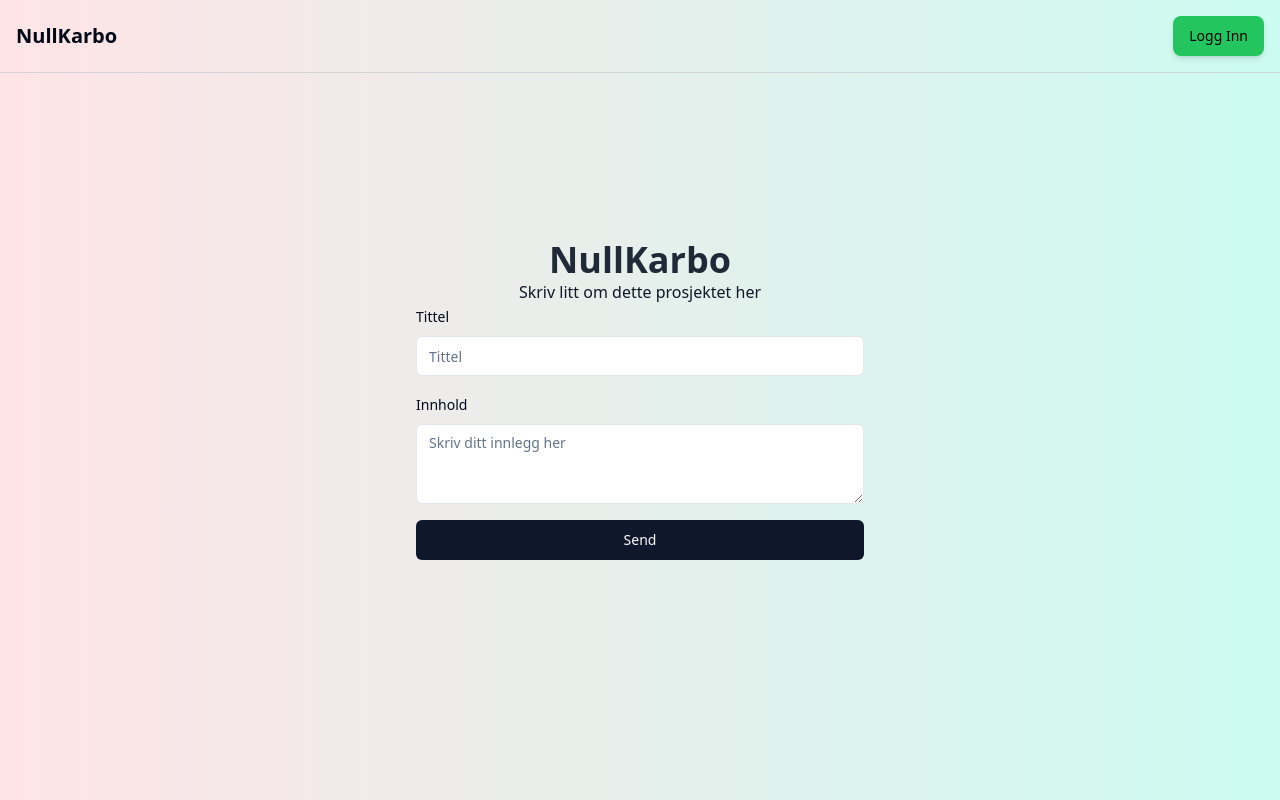
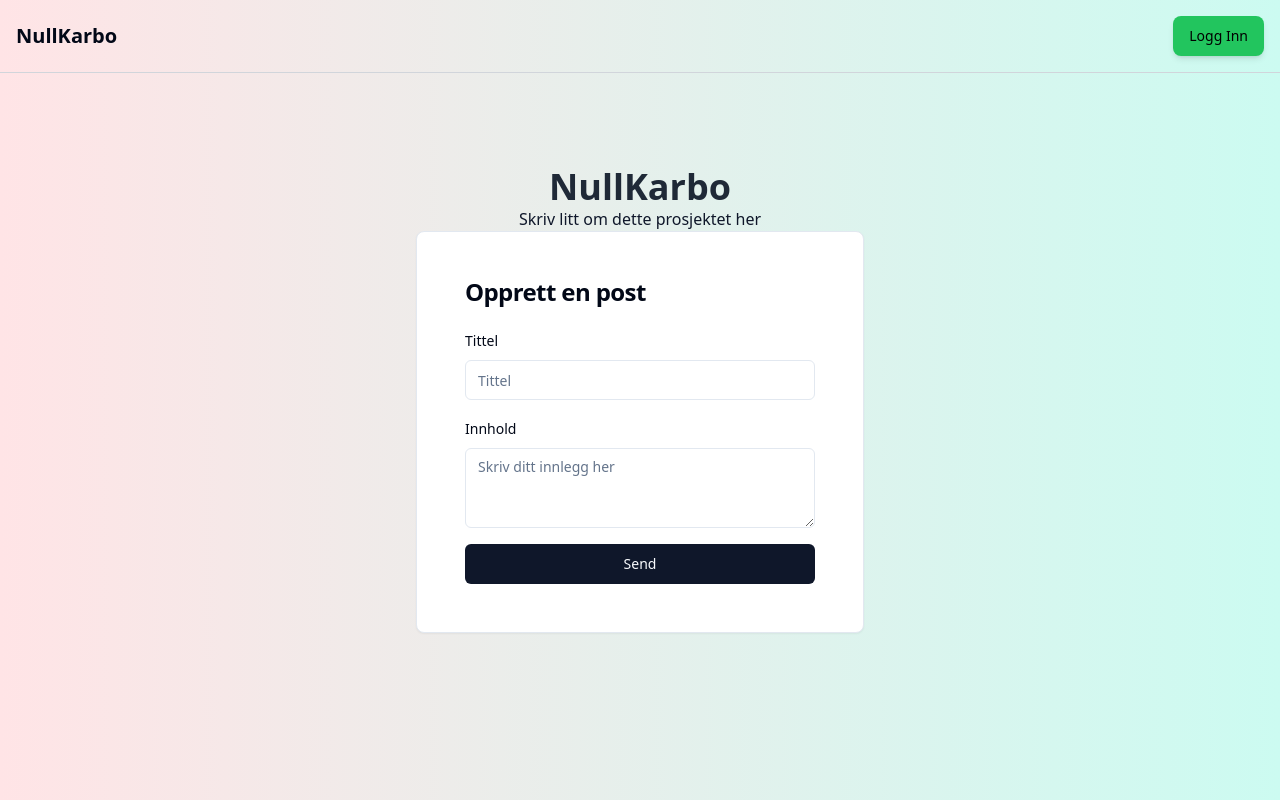
Before and after one commit to coding-chef77/forum, a Next.js app: page / in a window 1280 px wide. Built offline with nearby package versions, Linux system fonts and the light colour scheme; no server answers.

Commit message:
made a new form component

```diff
--- a/src/app/page.tsx
+++ b/src/app/page.tsx
@@ -1,85 +1,13 @@
-"use client";
+import PostForm from "~/components/PostForm";
 
-import * as z from "zod";
-import { useForm } from "react-hook-form";
-import { zodResolver } from "@hookform/resolvers/zod";
-import {
-  Form,
-  FormControl,
-  FormField,
-  FormItem,
-  FormLabel,
-  FormMessage,
-} from "~/components/ui/form";
-import { Input } from "~/components/ui/input";
-import { Button } from "~/components/ui/button";
-import { Textarea } from "~/components/ui/textarea";
-
-const formSchema = z.object({
-  tittel: z.string().min(1, { message: "Feltet kan ikke være tom" }),
-  innhold: z.string().min(1, { message: "Feltet kan ikke være tom" }), // Main content
-  kategori: z.string().optional(), // Optional category
-  tags: z.array(z.string()).optional(), // Optional tags
-  attachments: z.any().optional(), // Optional attachments
-});
 export default function HomePage() {
-  const form = useForm<z.infer<typeof formSchema>>({
-    resolver: zodResolver(formSchema),
-    defaultValues: {
-      tittel: "",
-      innhold: "",
-      kategori: "",
-      tags: [],
-      attachments: [],
-    },
-  });
-
-  const handleSubmit = () => {
-    console.log(form.getValues());
-  };
   return (
     <main className="flex min-h-screen flex-col items-center justify-center">
-      {" "}
       <h1 className="text-4xl font-bold text-gray-800">NullKarbo</h1>
       <p className="text-primary text-2-xl">
         Skriv litt om dette prosjektet her
       </p>
-      <Form {...form}>
-        <form
-          onSubmit={form.handleSubmit(handleSubmit)}
-          className="flex w-full max-w-md flex-col gap-4"
-        >
-          <FormField
-            control={form.control}
-            name="tittel"
-            render={({ field }) => (
-              <FormItem>
-                <FormLabel>Tittel</FormLabel>
-                <FormControl>
-                  <Input placeholder="Tittel" type="text" {...field} />
-                </FormControl>
-                <FormMessage />
-              </FormItem>
-            )}
-          />
-
-          <FormField
-            control={form.control}
-            name="innhold"
-            render={({ field }) => (
-              <FormItem>
-                <FormLabel>Innhold</FormLabel>
-                <FormControl>
-                  <Textarea placeholder="Skriv ditt innlegg her" {...field} />
-                </FormControl>
-                <FormMessage />
-              </FormItem>
-            )}
-          />
-
-          <Button type="submit">Send</Button>
-        </form>
-      </Form>
+      <PostForm />
     </main>
   );
 }
--- /dev/null
+++ b/src/components/PostForm.tsx
@@ -0,0 +1,89 @@
+"use client";
+
+import * as z from "zod";
+import { useForm } from "react-hook-form";
+import { zodResolver } from "@hookform/resolvers/zod";
+import {
+  Form,
+  FormControl,
+  FormField,
+  FormItem,
+  FormLabel,
+  FormMessage,
+} from "~/components/ui/form";
+import { Input } from "~/components/ui/input";
+import { Button } from "~/components/ui/button";
+import { Textarea } from "~/components/ui/textarea";
+import { Card, CardTitle, CardHeader, CardContent } from "~/components/ui/card";
+
+const formSchema = z.object({
+  tittel: z.string().min(1, { message: "Feltet kan ikke være tom" }),
+  innhold: z.string().min(1, { message: "Feltet kan ikke være tom" }),
+  kategori: z.string().optional(),
+  tags: z.array(z.string()).optional(),
+  attachments: z.any().optional(),
+});
+
+const PostForm = () => {
+  const form = useForm<z.infer<typeof formSchema>>({
+    resolver: zodResolver(formSchema),
+    defaultValues: {
+      tittel: "",
+      innhold: "",
+      kategori: "",
+      tags: [],
+      attachments: [],
+    },
+  });
+
+  // Corrected form submission handling
+  const handleSubmit = (data: z.infer<typeof formSchema>) => {
+    console.log(data); // Handle the form data
+  };
+
+  return (
+    <Card className="w-full max-w-md p-6">
+      <CardHeader>
+        <CardTitle>Opprett en post</CardTitle>
+      </CardHeader>
+      <CardContent>
+        <Form {...form}>
+          <form
+            onSubmit={form.handleSubmit(handleSubmit)}
+            className="flex flex-col gap-4"
+          >
+            <FormField
+              control={form.control}
+              name="tittel"
+              render={({ field }) => (
+                <FormItem>
+                  <FormLabel>Tittel</FormLabel>
+                  <FormControl>
+                    <Input placeholder="Tittel" type="text" {...field} />
+                  </FormControl>
+                  <FormMessage />
+                </FormItem>
+              )}
+            />
+            <FormField
+              control={form.control}
+              name="innhold"
+              render={({ field }) => (
+                <FormItem>
+                  <FormLabel>Innhold</FormLabel>
+                  <FormControl>
+                    <Textarea placeholder="Skriv ditt innlegg her" {...field} />
+                  </FormControl>
+                  <FormMessage />
+                </FormItem>
+              )}
+            />
+            <Button type="submit">Send</Button> {/* Form submission button */}
+          </form>
+        </Form>
+      </CardContent>
+    </Card>
+  );
+};
+
+export default PostForm;
--- /dev/null
+++ b/src/components/ui/card.tsx
@@ -0,0 +1,79 @@
+import * as React from "react"
+
+import { cn } from "~/lib/utils"
+
+const Card = React.forwardRef<
+  HTMLDivElement,
+  React.HTMLAttributes<HTMLDivElement>
+>(({ className, ...props }, ref) => (
+  <div
+    ref={ref}
+    className={cn(
+      "rounded-lg border bg-card text-card-foreground shadow-sm",
+      className
+    )}
+    {...props}
+  />
+))
+Card.displayName = "Card"
+
+const CardHeader = React.forwardRef<
+  HTMLDivElement,
+  React.HTMLAttributes<HTMLDivElement>
+>(({ className, ...props }, ref) => (
+  <div
+    ref={ref}
+    className={cn("flex flex-col space-y-1.5 p-6", className)}
+    {...props}
+  />
+))
+CardHeader.displayName = "CardHeader"
+
+const CardTitle = React.forwardRef<
+  HTMLParagraphElement,
+  React.HTMLAttributes<HTMLHeadingElement>
+>(({ className, ...props }, ref) => (
+  <h3
+    ref={ref}
+    className={cn(
+      "text-2xl font-semibold leading-none tracking-tight",
+      className
+    )}
+    {...props}
+  />
+))
+CardTitle.displayName = "CardTitle"
+
+const CardDescription = React.forwardRef<
+  HTMLParagraphElement,
+  React.HTMLAttributes<HTMLParagraphElement>
+>(({ className, ...props }, ref) => (
+  <p
+    ref={ref}
+    className={cn("text-sm text-muted-foreground", className)}
+    {...props}
+  />
+))
+CardDescription.displayName = "CardDescription"
+
+const CardContent = React.forwardRef<
+  HTMLDivElement,
+  React.HTMLAttributes<HTMLDivElement>
+>(({ className, ...props }, ref) => (
+  <div ref={ref} className={cn("p-6 pt-0", className)} {...props} />
+))
+CardContent.displayName = "CardContent"
+
+const CardFooter = React.forwardRef<
+  HTMLDivElement,
+  React.HTMLAttributes<HTMLDivElement>
+>(({ className, ...props }, ref) => (
+  <div
+    ref={ref}
+    className={cn("flex items-center p-6 pt-0", className)}
+    {...props}
+  />
+))
+CardFooter.displayName = "CardFooter"
+
+export { Card, CardHeader, CardFooter, CardTitle, CardDescription, CardContent }
```
